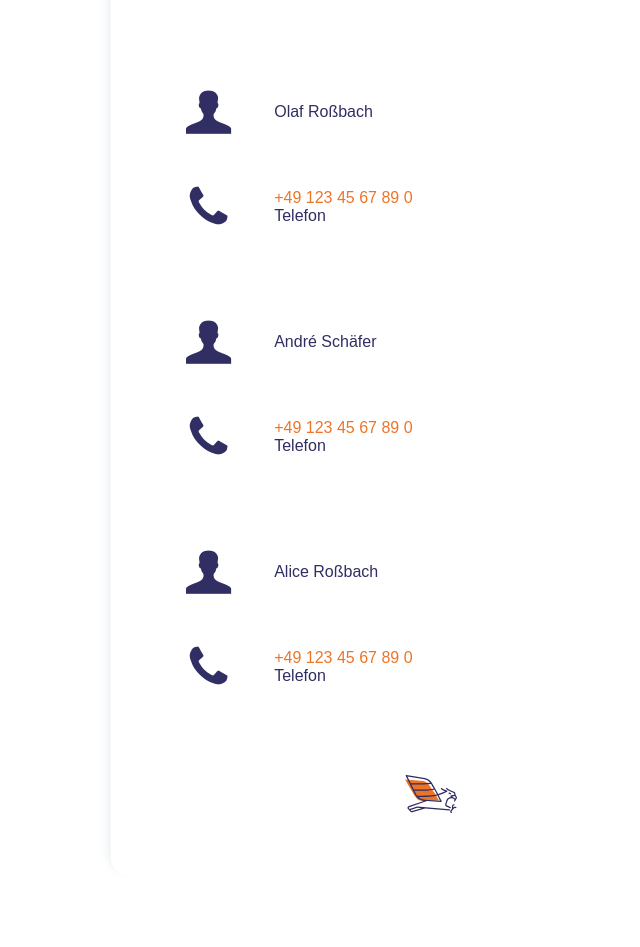
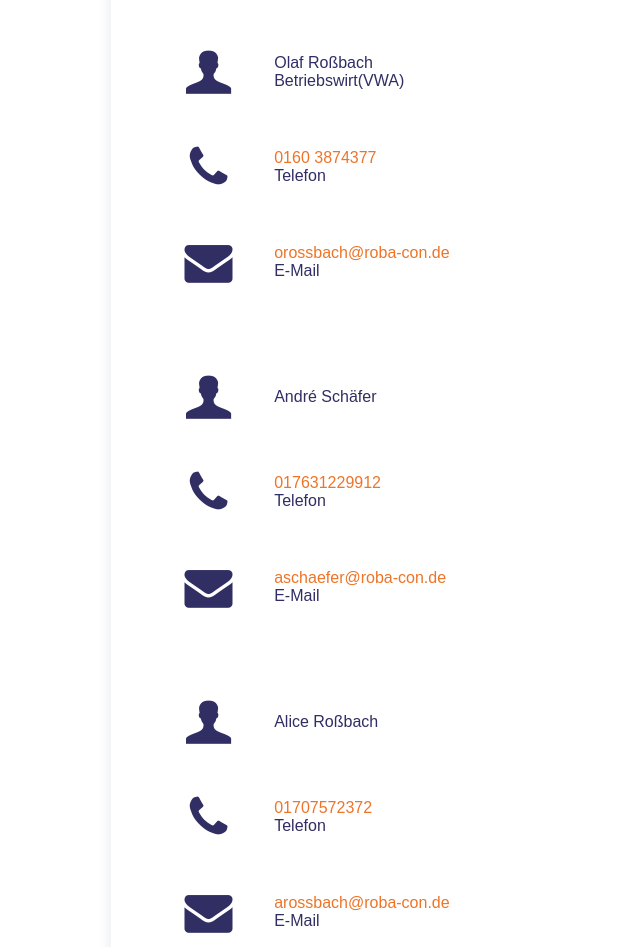
Before and after one commit to TheRascaI/miomidealvcard, a React (Create React App) app: page / in a window 1280 px wide. Shown: the part 685-1632 px from the top of the page, without its empty margins (209-849 px from the left). Before the commit the page ends 1601 px from the top, so only its background shows below. Built offline with nearby package versions, Linux system fonts and the light colour scheme; a web font is replaced by a local one.

Commit message:
Add files via upload

```diff
--- a/public/index.html
+++ b/public/index.html
@@ -33,7 +33,7 @@
       work correctly both with client-side routing and a non-root public URL.
       Learn how to configure a non-root public URL by running `npm run build`.
     -->
-
+    <script src="https://kit.fontawesome.com/8f52ede42e.js" crossorigin="anonymous"></script>
     <head>
   <link rel="stylesheet" href="https://cdnjs.cloudflare.com/ajax/libs/animate.css/3.5.2/animate.min.css">
 </head>
--- a/src/App.js
+++ b/src/App.js
@@ -41,7 +41,7 @@ function App() {
         <Row padding={"0 10% 0 10%"}>
 
       <Col size={1}><a className="button_link" href={vcard} target="_blank" rel="noopener noreferrer">
-      <ScrollAnimation duration={4} animateIn="fadeIn">
+      <ScrollAnimation duration={6} animateIn="fadeIn">
         <Button className="button">
           <i className="icon-user-add icon"/>
         </Button>
@@ -51,7 +51,7 @@ function App() {
 
 
       <Col size={1}><a className="icon-mail icon" href="mailto:info@roba-con.de" target="_blank" rel="noopener noreferrer">
-      <ScrollAnimation duration={3} animateIn="fadeIn">
+      <ScrollAnimation duration={4} animateIn="fadeIn">
         <Button className="button">
           <i className="icon-mail-alt icon"/>
         </Button>
@@ -59,7 +59,7 @@ function App() {
         </a></Col>
 
         <Col size={1}><a className="icon-mail icon" href="https://goo.gl/maps/FFRrxa2TyPpVLdv36" target="_blank" rel="noopener noreferrer">
-        <ScrollAnimation duration={3} animateIn="fadeIn">
+        <ScrollAnimation duration={2} animateIn="fadeIn">
           <Button className="button">
             <i className="icon-location icon"/>
           </Button>
@@ -70,7 +70,7 @@ function App() {
 
 {/* here's where the header ends & the content grows */}
 <ScrollAnimation duration={2} animateIn="fadeIn">
-        <Row height={20}><Col className="zusatz" size={1}>Unternehmensberatung</Col></Row>
+        <Row height={20}><Col className="zusatz" size={1}>Ihr Partner für Sozialimmobilien</Col></Row>
         </ScrollAnimation>
 {/* Firmbrand */}
 <ScrollAnimation duration={2} animateIn="fadeIn">
@@ -80,13 +80,16 @@ function App() {
             <Row>
               <Col size={1}>ROBA-CON</Col>
             </Row>
+            <Row>
+              <Col size={1}><a className="button_link" href="tel:0261 9623461-0">0261 9623461-0</a></Col>
+            </Row>
           </TextCol>
           <Col size={1}></Col>
         </InnerRow>
 
         </ScrollAnimation>
 
-        <Spacer height={10} />
+        <Spacer height={5} />
      <ScrollAnimation duration={2} animateIn="fadeIn">
         <InnerRow>
           <Col size={1}><i className="icon-mail-alt icon"/></Col>
@@ -113,7 +116,7 @@ function App() {
               <Col size={1}>Olaf Roßbach</Col>
             </Row>
             <Row>
-              <Col size={1}></Col>
+              <Col size={1}>Betriebswirt(VWA)</Col>
             </Row>
           </TextCol>
           <Col size={1}></Col>
@@ -127,10 +130,27 @@ function App() {
           <Col size={1}><i className="icon-phone icon"/></Col>
           <TextCol size={6}>
             <Row>
-              <Col size={1}><a className="button_link" href="tel:+49 123 45 67 89 0">+49 123 45 67 89 0</a></Col>
+              <Col size={1}><a className="button_link" href="tel:01603874377">0160 3874377</a></Col>
             </Row>
             <Row>
               <Col size={1}>Telefon</Col>
+            </Row>
+
+          </TextCol>
+          <Col size={1}></Col>
+        </InnerRow>
+        </ScrollAnimation>
+
+           <Spacer height={5} />
+     <ScrollAnimation duration={2} animateIn="fadeIn">
+        <InnerRow>
+          <Col size={1}><i className="icon-mail-alt icon"/></Col>
+          <TextCol size={6}>
+            <Row>
+              <Col size={1}><a className="button_link" href="mailto:orossbach@roba-con.de">orossbach@roba-con.de</a></Col>
+            </Row>
+            <Row>
+              <Col size={1}>E-Mail</Col>
             </Row>
           </TextCol>
           <Col size={1}></Col>
@@ -150,6 +170,7 @@ function App() {
             <Row>
               <Col size={1}></Col>
             </Row>
+
           </TextCol>
           <Col size={1}></Col>
         </InnerRow>
@@ -162,10 +183,27 @@ function App() {
           <Col size={1}><i className="icon-phone icon"/></Col>
           <TextCol size={6}>
             <Row>
-              <Col size={1}><a className="button_link" href="tel:+49 123 45 67 89 0">+49 123 45 67 89 0</a></Col>
+              <Col size={1}><a className="button_link" href="tel:017631229912">017631229912</a></Col>
             </Row>
             <Row>
               <Col size={1}>Telefon</Col>
+            </Row>
+
+          </TextCol>
+          <Col size={1}></Col>
+        </InnerRow>
+        </ScrollAnimation>
+
+             <Spacer height={5} />
+     <ScrollAnimation duration={2} animateIn="fadeIn">
+        <InnerRow>
+          <Col size={1}><i className="icon-mail-alt icon"/></Col>
+          <TextCol size={6}>
+            <Row>
+              <Col size={1}><a className="button_link" href="mailto:aschaefer@roba-con.de">aschaefer@roba-con.de</a></Col>
+            </Row>
+            <Row>
+              <Col size={1}>E-Mail</Col>
             </Row>
           </TextCol>
           <Col size={1}></Col>
@@ -193,13 +231,29 @@ function App() {
 
         <ScrollAnimation duration={2} animateIn="fadeIn">
         <InnerRow>
-          <Col size={1}><i className="icon-phone icon"/></Col>
+          <Col size={1}><i className="icon-phone icon"></i></Col>
           <TextCol size={6}>
             <Row>
-              <Col size={1}><a className="button_link" href="tel:+49 123 45 67 89 0">+49 123 45 67 89 0</a></Col>
+              <Col size={1}><a className="button_link" href="tel:01707572372">01707572372</a></Col>
             </Row>
             <Row>
               <Col size={1}>Telefon</Col>
+            </Row>
+
+          </TextCol>
+          <Col size={1}></Col>
+        </InnerRow>
+        </ScrollAnimation>
+          <Spacer height={5} />
+     <ScrollAnimation duration={2} animateIn="fadeIn">
+        <InnerRow>
+          <Col size={1}><i className="icon-mail-alt icon"/></Col>
+          <TextCol size={6}>
+             <Row>
+              <Col size={1}><a className="button_link" href="mailto:arossbach@roba-con.de">arossbach@roba-con.de</a></Col>
+            </Row>
+            <Row>
+              <Col size={1}>E-Mail</Col>
             </Row>
           </TextCol>
           <Col size={1}></Col>
--- a/src/fontello/config.json
+++ b/src/fontello/config.json
@@ -41,6 +41,12 @@
       "css": "user",
       "code": 59396,
       "src": "entypo"
+    },
+    {
+      "uid": "a6c0e3fce2fbe9ccf9b1c54c8f399106",
+      "css": "user-female",
+      "code": 61539,
+      "src": "mfglabs"
     }
   ]
 }
```
